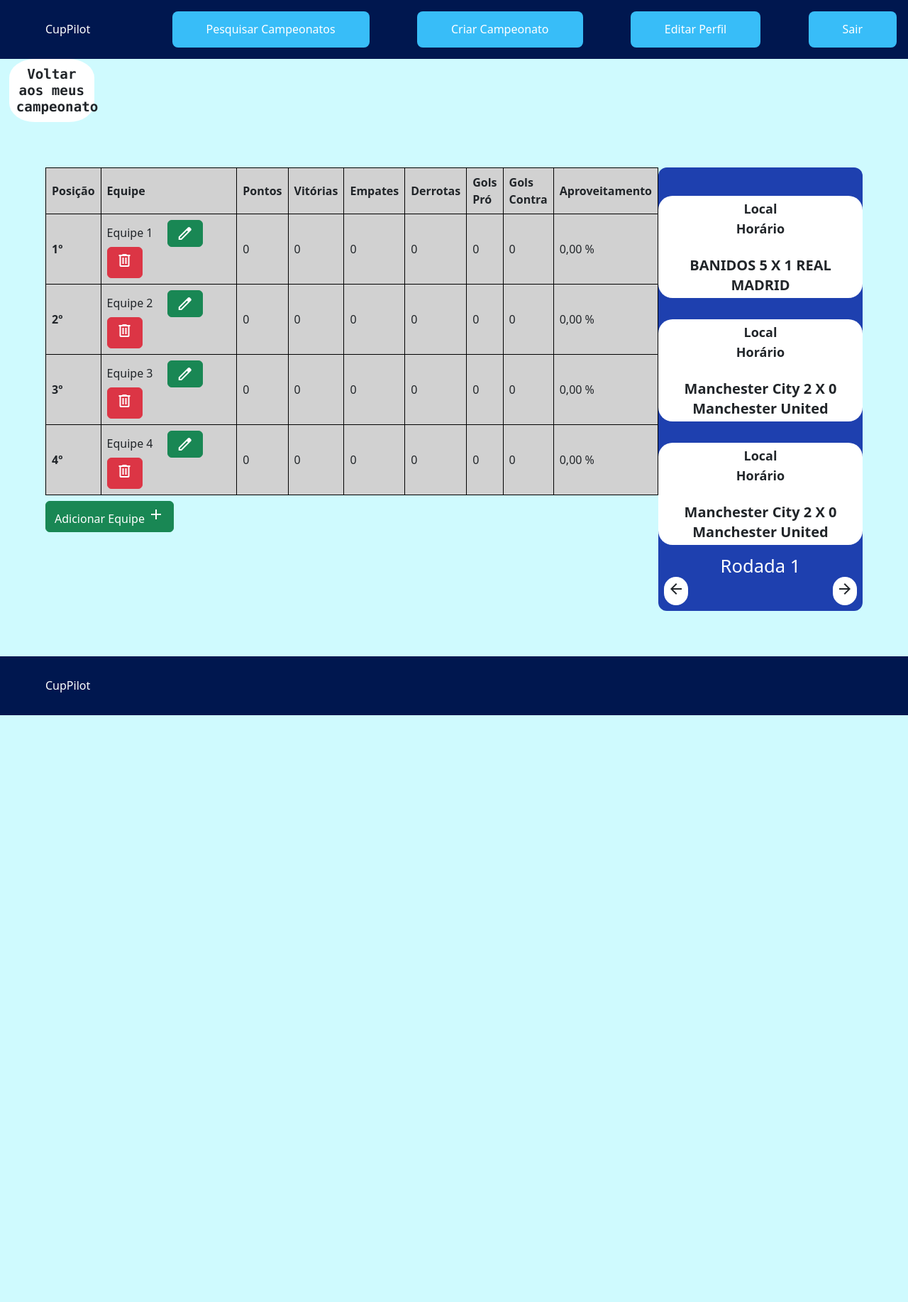
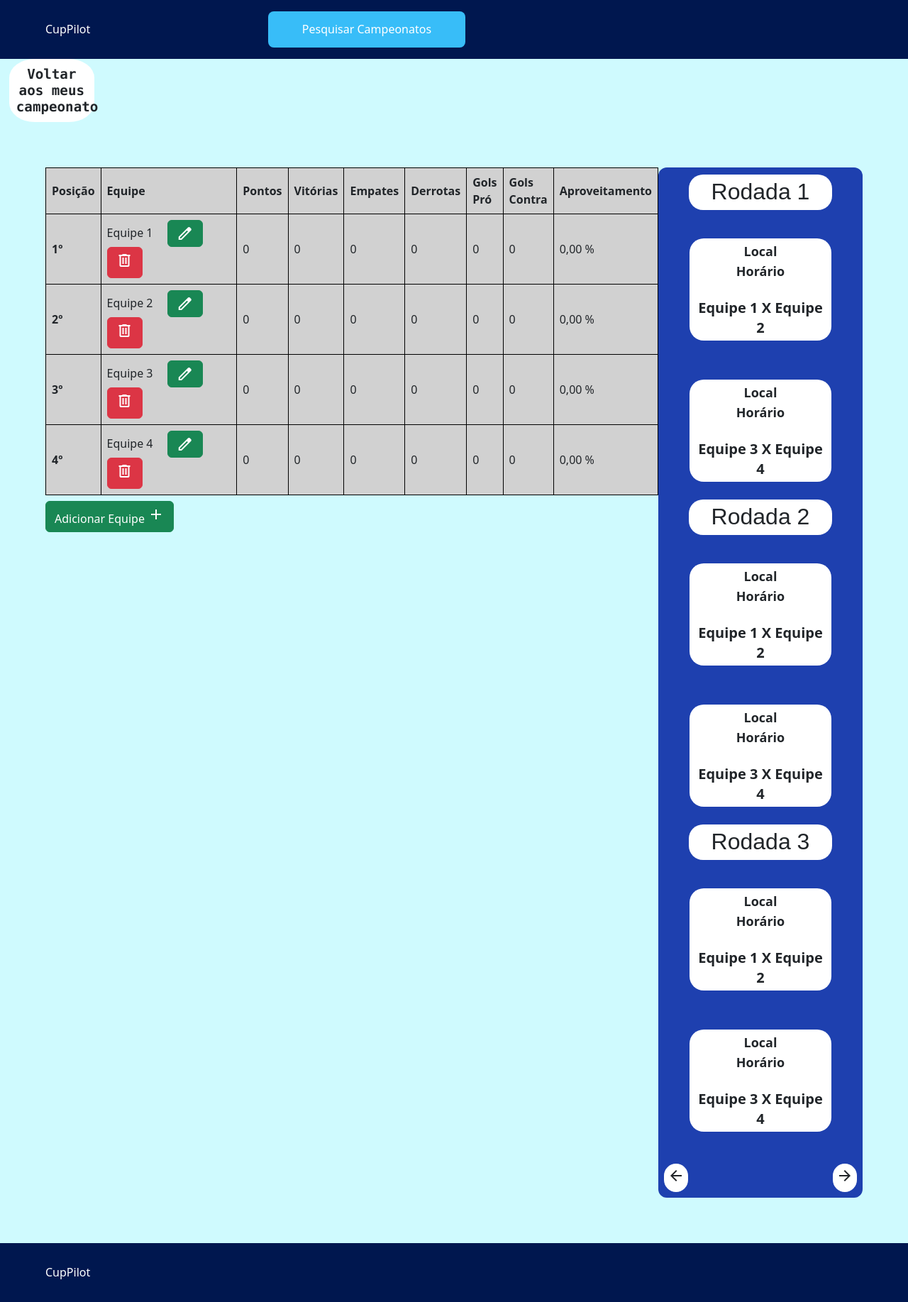
Before and after one commit to DiogoMelloDM7/CupPilot, a Django app: page /editcampeonato/13 in a window 1280 px wide. Shown: the whole page at 71% size. Before the commit the page ends 1008 px from the top, so only its background shows below. Run offline with Django 4.2, Linux system fonts and the light colour scheme; a user stored in the database is signed in; data comes from the database, SQL or seed files in the repository; both versions use the stored data as it was after the commit.

Commit message:
Ajustando geração de jogos

```diff
--- a/CupPilot/settings.py
+++ b/CupPilot/settings.py
@@ -67,6 +67,7 @@ TEMPLATES = [
                 'django.contrib.messages.context_processors.messages',
                 'campeonato.novos_context.lista_campeonatos_usuario',
                 'campeonato.novos_context.campeonatos_mais_vistos',
+                'campeonato.novos_context.geracaoDosJogos',
 
             ],
         },
--- a/campeonato/novos_context.py
+++ b/campeonato/novos_context.py
@@ -1,3 +1,4 @@
+from django.shortcuts import get_object_or_404
 from .models import Campeonato, Equipe
 from django.contrib.auth.backends import BaseBackend
 from django.contrib.auth import get_user_model
@@ -38,3 +39,40 @@ class EmailOrUsernameBackend(BaseBackend):
             return get_user_model().objects.get(pk=user_id)
         except get_user_model().DoesNotExist:
             return None
+
+
+def geracaoDosJogos(request):
+    try:
+        from itertools import combinations
+        pk = int(request.path.split('/')[-1])
+        camp = get_object_or_404(Campeonato, id=pk)
+        lista_das_equipes = []
+        quant_times = 0
+        rodadas = {}
+        for time in camp.equipes_campeonato.all():
+            lista_das_equipes.append(time.nome)
+            quant_times += 1
+        confrontos = list(combinations(lista_das_equipes, 2))
+        for c in range(1, quant_times):
+            confrontos_copy = confrontos.copy()
+            jogos_na_rodada = []
+            times_jogados = set()
+
+            while confrontos_copy and len(jogos_na_rodada) < quant_times // 2:
+                jogo = confrontos_copy.pop(0)
+                time1, time2 = jogo
+
+                if time1 not in times_jogados and time2 not in times_jogados:
+                    jogo = time1 + " X " + time2
+                    jogos_na_rodada.append(jogo)
+                    times_jogados.add(time1)
+                    times_jogados.add(time2)
+
+            rodadas[f'Rodada {c}'] = jogos_na_rodada
+            confrontos = [c for c in confrontos if c not in jogos_na_rodada]
+
+
+        return {"rodadas": rodadas}
+    except:
+        rodadas = {}
+        return {"rodadas": rodadas}
--- a/campeonato/templates/editcampeonato.html
+++ b/campeonato/templates/editcampeonato.html
@@ -55,28 +55,22 @@
     </div>
 
     <div class="lg:flex lg:w-3/12 bg-blue-800 flex-col rounded-xl" style='min-height:350px;'>
-            <div class='jogo py-1' style='margin-top:40px;'>
-                <h1 class='text-lg font-bold'>Local </h1>
-                <h1 class='text-lg font-bold'>Horário </h1>
-                <h1 class='text-xl font-bold pt-4'>BANIDOS 5 X 1 REAL MADRID</h1>
-            </div>
-            <div class='jogo py-1'>
-                <h1 class='text-lg font-bold'>Local </h1>
-                <h1 class='text-lg font-bold'>Horário </h1>
-                <h1 class='text-xl font-bold pt-4'>Manchester City 2 X 0 Manchester United</h1>
-            </div>
-            <div class='jogo py-1'>
-                <h1 class='text-lg font-bold'>Local </h1>
-                <h1 class='text-lg font-bold'>Horário </h1>
-                <h1 class='text-xl font-bold pt-4'>Manchester City 2 X 0 Manchester United</h1>
-            </div>
+        {% for rodada,jogos in rodadas.items %}
+            <h1 class='rodada'>{{ rodada }}</h1>
+            {% for jogo in jogos %}
+                <div class='jogo py-1' style='margin-top:40px;'>
+                    <h1 class='text-lg font-bold'>Local </h1>
+                    <h1 class='text-lg font-bold'>Horário </h1>
+                    <h1 class='text-xl font-bold pt-4'>{{ jogo }}</h1>
+                </div>
+            {% endfor %}
+        {% endfor %}
 
 
         <div class="flex justify-between">
             <a href="#"><h1 class='avancar_voltar ml-2 mb-2'><span class="material-symbols-outlined">
                 arrow_back
                 </span></h1><a>
-                    <h1 style='color:white; font-size:1.6rem;'>Rodada 1</h1>
             <a href="#"><h1 class='avancar_voltar mr-2 mb-2'><span class="material-symbols-outlined">
                 arrow_forward
                 </span></h1></a>
--- a/campeonato/views.py
+++ b/campeonato/views.py
@@ -30,12 +30,15 @@ class CampeonatoPage(LoginRequiredMixin, DetailView):
     template_name = 'campeonato_dados.html'
     model = Campeonato
 
+
     def get(self, request, *args, **kwargs):
         # Contabilizando visualizacoes
-        Campeonato = self.get_object()
-        Campeonato.visualizacoes += 1
-        Campeonato.save()
+        camp = self.get_object()
+        camp.visualizacoes += 1
+        camp.save()
         return super().get(request, *args, **kwargs) #Redireciona o usuário para a página final
+
+
 
 
 
--- a/static/css/style.css
+++ b/static/css/style.css
@@ -51,6 +51,9 @@ td, th {
     background-color: rgb(207 250 254);
 }
 
+.rodada{
+    background-color: white; width: 70%; height:50px; border-radius: 20px; font-size: 2rem; text-align: center; font-family: Arial, Helvetica, sans-serif; margin-left: auto; margin-right: auto; margin-top:10px; padding-top:5px;
+}
 
 
 .opcoes {
@@ -107,7 +110,7 @@ button > a:hover{
 }
 
 .jogo{
-    background-color: white; max-width: 300px; min-height: 100px; padding: 0px 10px; text-align: center; margin-left:auto;
+    background-color: white; width: 300px; min-height: 100px; padding: 0px 10px; text-align: center; margin-left:auto;
     margin-right:auto; margin-top: 15px; margin-bottom:15px; border-radius: 20px;
 }
 
@@ -132,7 +135,7 @@ button > a:hover{
 }
 
 
-@media screen and (max-width: 1180px) {
+@media screen and (max-width: 1380px) {
     .navbar {
       display: none; /* Esconder a navbar em dispositivos menores */
     }
```
Also changed, not shown: campeonato/templates/campeonato_dados.html (+12 -15 lines), db.sqlite3.
